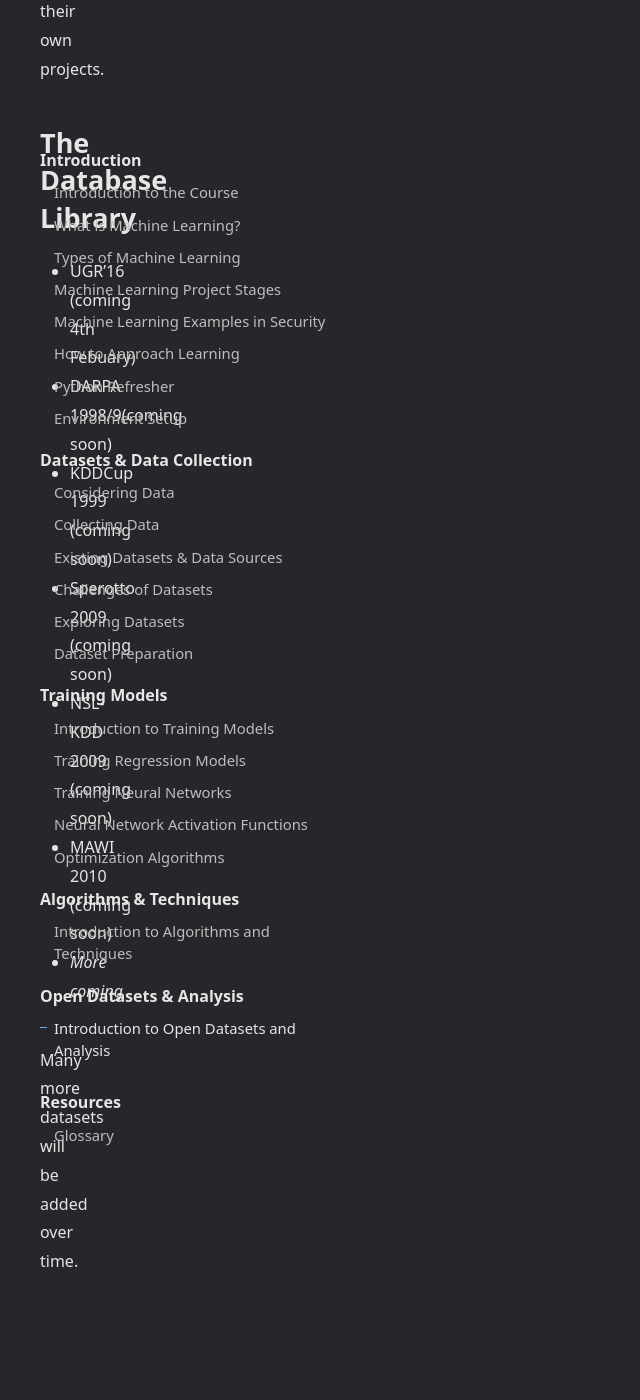
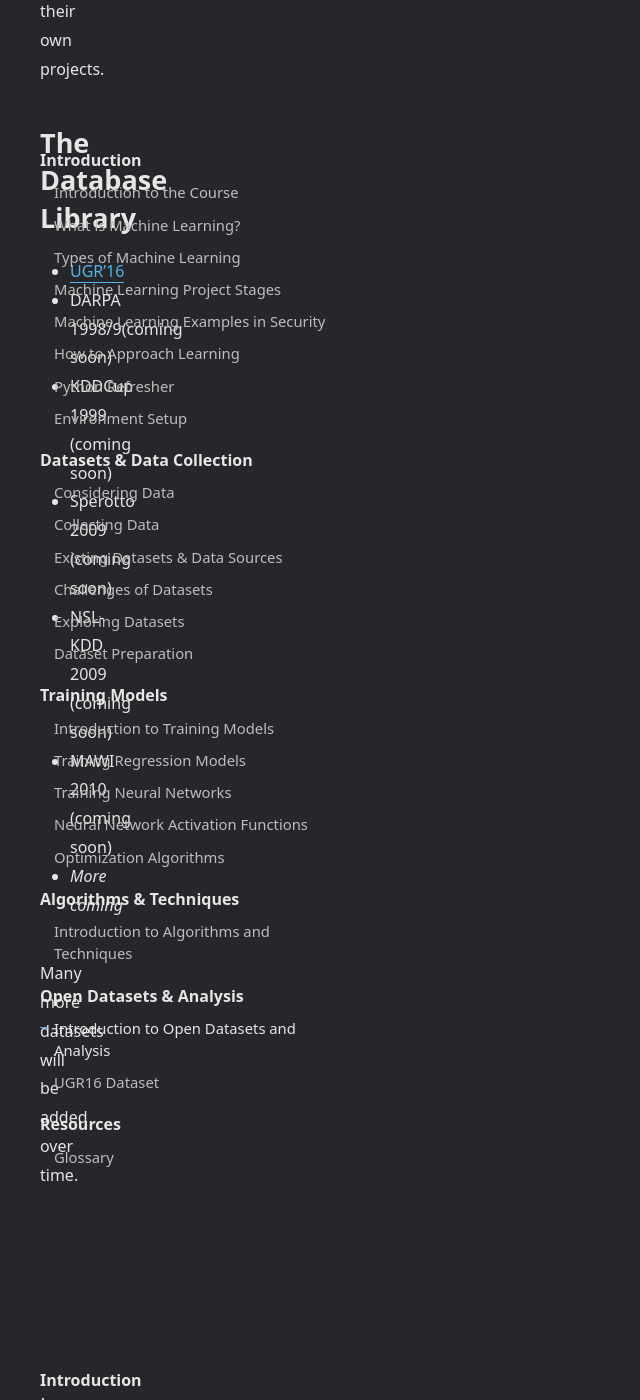
Before and after one commit to securitykiwi/securitykiwi.github.io, a Jekyll site: the page built from _docs/introduction-to-open-datasets-and-analysis.md, in a window 1280 px wide and 1400 px high, scrolled down 2141 px. Shown: the whole window, without its empty margins (0-640 px from the left). Built offline with Jekyll 4.4.1, drawn with Linux system fonts in a browser that asks for light colours; nearby versions of some CDN libraries.

Commit message:
updated datasets page
also fixed typo

```diff
--- a/_data/navigation_docs.yml
+++ b/_data/navigation_docs.yml
@@ -33,7 +33,7 @@
 - title: Open Datasets & Analysis
   docs:
   - introduction-to-open-datasets-and-analysis
-  - urg16-dataset
+  - ugr16-dataset
 
 - title: Resources
   docs:
--- a/_docs/introduction-to-open-datasets-and-analysis.md
+++ b/_docs/introduction-to-open-datasets-and-analysis.md
@@ -9,7 +9,7 @@
 
 ## The Database Library
 
-* UGR'16 (coming 4th Febuary)
+* <a href="/docs/ugr16-dataset">UGR'16</a>
 * DARPA 1998/9(coming soon)
 * KDDCup 1999 (coming soon)
 * Sperotto 2009 (coming soon)
```
